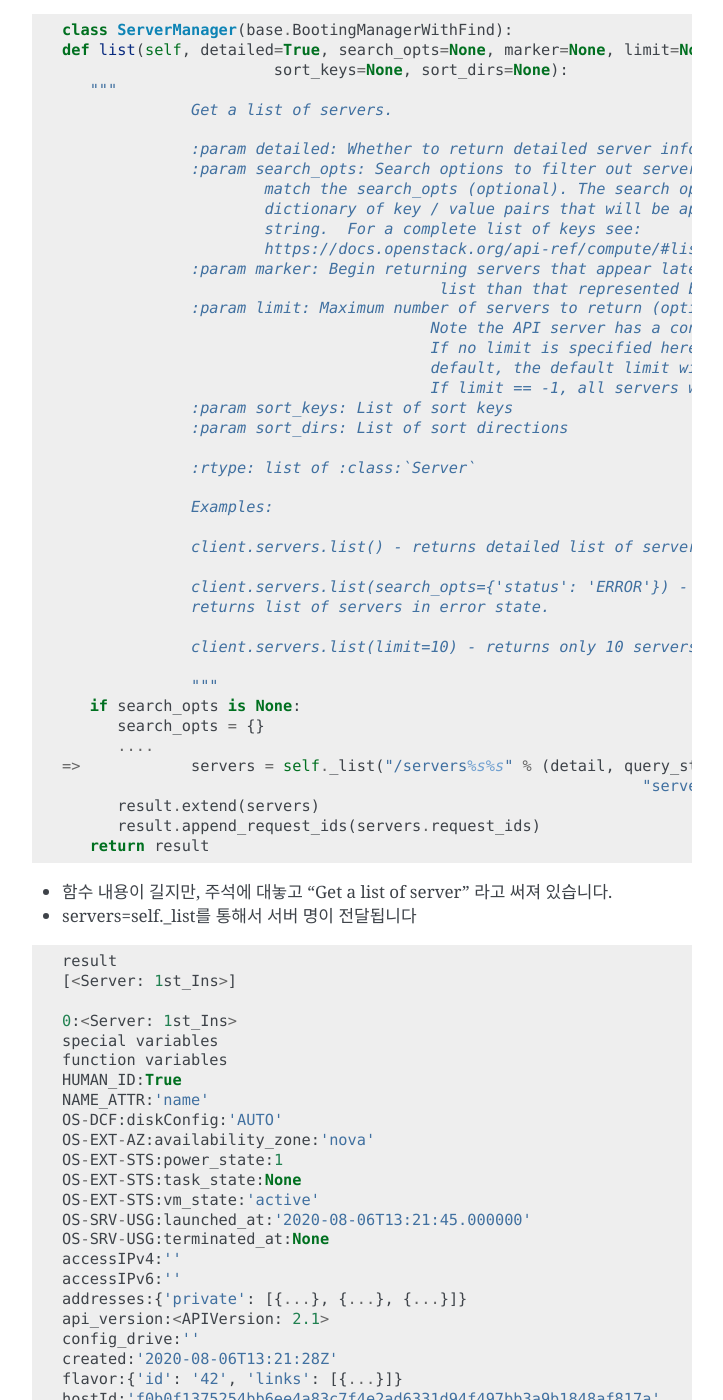
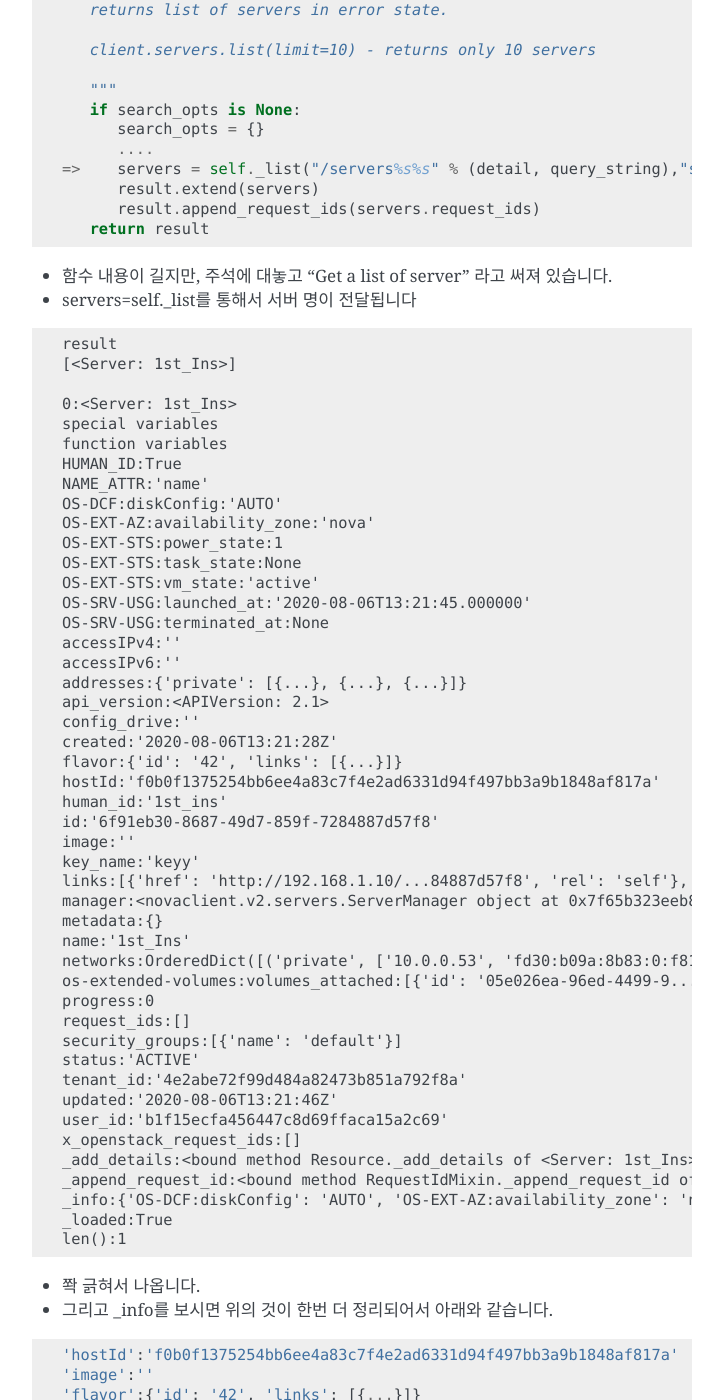
Before and after one commit to openstack-kr/contributhon-2020, a Sphinx documentation site: the page built from doc/source/keonwoo_lee/Openstack_server_list_trace.rst, in a window 1280 px wide and 1400 px high, scrolled down 16093 px. Shown: the whole window, without its empty margins (388-1111 px from the left). Built offline with Sphinx 7.4.7, drawn with Linux system fonts in a browser that asks for light colours; the version number could not be read and is left out; some of the changed text lies outside the part shown.

Commit message:
Modified syntax

```diff
--- a/doc/source/keonwoo_lee/Openstack_server_list_trace.rst
+++ b/doc/source/keonwoo_lee/Openstack_server_list_trace.rst
@@ -267,7 +267,7 @@
                   self.LOG.error('Could not clean up: %s', err2)
             if self.options.debug:
                # 'raise' here gets caught and does not exit like we want
-         	   return result
+               return result
          else:
             try:
                self.clean_up(cmd, result, None)
@@ -291,7 +291,7 @@
       #              return 2
       cmd_factory, cmd_name, sub_argv = subcommand
       kwargs = {}
-   ①  if 'cmd_name' in utils.getargspec(cmd_factory.__init__).args:
+      if 'cmd_name' in utils.getargspec(cmd_factory.__init__).args: ①
          kwargs['cmd_name'] = cmd_name
       cmd = cmd_factory(self, self.options, **kwargs)
       result = 1
@@ -373,8 +373,7 @@
       parsed_args = self._run_before_hooks(parsed_args)
       self.formatter = self._formatter_plugins[parsed_args.formatter].obj
       column_names, data = self.take_action(parsed_args)
-      column_names, data = self._run_after_hooks(parsed_args,
-      										(column_names, data))
+      column_names, data = self._run_after_hooks(parsed_args,(column_names, data))
       self.produce_output(parsed_args, column_names, data)
       return 0
 
@@ -414,8 +413,7 @@
       parsed_args = self._run_before_hooks(parsed_args)
       self.formatter = self._formatter_plugins[parsed_args.formatter].obj
       column_names, data = self.take_action(parsed_args)
-      column_names, data = self._run_after_hooks(parsed_args,
-      										   (column_names, data))
+      column_names, data = self._run_after_hooks(parsed_args,(column_names, data))
       self.produce_output(parsed_args, column_names, data)
       return 0
 
@@ -476,8 +474,7 @@
    class Lister(display.DisplayCommandBase):
       def produce_output(self, parsed_args, column_names, data):
          if parsed_args.sort_columns and self.need_sort_by_cliff:
-            indexes = [column_names.index(c) for c in parsed_args.sort_columns
-         			  if c in column_names]
+            indexes = [column_names.index(c) for c in parsed_args.sort_columns if c in column_names]
             if indexes:
                data = sorted(data, key=operator.itemgetter(*indexes))
          (columns_to_include, selector) = self._generate_columns_and_selector(
@@ -487,13 +484,8 @@
             # of data that the user has expressed interest in
             # seeing. We have to convert the compress() output to a
             # list so the table formatter can ask for its length.
-            data = (list(self._compress_iterable(row, selector))
-         		   for row in data)
-         self.formatter.emit_list(columns_to_include,
-         					    data,
-         					    self.app.stdout,
-         					    parsed_args,
-         					    )
+            data = (list(self._compress_iterable(row, selector)) for row in data)
+            self.formatter.emit_list(columns_to_include,data,self.app.stdout,parsed_args,)
          return 0
 
 * self.formatter.emit_list 이후 출력이 됩니다.
@@ -517,24 +509,16 @@
 
    class TableFormatter(base.ListFormatter, base.SingleFormatter):
       def emit_list(self, column_names, data, stdout, parsed_args):
-         x = prettytable.PrettyTable(
-         	 column_names,
-         	 print_empty=parsed_args.print_empty,
-         )
+         x = prettytable.PrettyTable(column_names,print_empty=parsed_args.print_empty,)
          x.padding_width = 1
-
          # Add rows if data is provided
          if data:
             self.add_rows(x, column_names, data)
-
          # Choose a reasonable min_width to better handle many columns on a
          # narrow console. The table will overflow the console width in
          # preference to wrapping columns smaller than 8 characters.
          min_width = 8
-         self._assign_max_widths(
-         	 stdout, x, int(parsed_args.max_width), min_width,
-         	 parsed_args.fit_width)
-
+         self._assign_max_widths(stdout, x, int(parsed_args.max_width), min_width,parsed_args.fit_width)
          formatted = x.get_string()
          stdout.write(formatted)
          stdout.write('\n')
@@ -566,28 +550,18 @@
 
    class TableFormatter(base.ListFormatter, base.SingleFormatter):
       def emit_list(self, column_names, data, stdout, parsed_args):
-         x = prettytable.PrettyTable(
-         umn_names,
-         nt_empty=parsed_args.print_empty,
-
-         dding_width = 1
-
-         d rows if data is provided
-         ata:
-         f.add_rows(x, column_names, data)
-
-         oose a reasonable min_width to better handle many columns on a
-         rrow console. The table will overflow the console width in
-         eference to wrapping columns smaller than 8 characters.
-         width = 8
-         ._assign_max_widths(
-         out, x, int(parsed_args.max_width), min_width,
-         sed_args.fit_width)
-
-         atted = x.get_string()
-         ut.write(formatted)
-         ut.write('\n')
-         rn
+         x = prettytable.PrettyTable( column_names, print_empty=parsed_args.print_empty, )
+         x.padding_width = 1
+         # Add rows if data is provided if data: self.add_rows(x, column_names, data)
+         # Choose a reasonable min_width to better handle many columns on a
+         # narrow console. The table will overflow the console width in
+         # preference to wrapping columns smaller than 8 characters.
+         min_width = 8
+         self._assign_max_widths( stdout, x, int(parsed_args.max_width), min_width, parsed_args.fit_width)
+         formatted = x.get_string()
+         stdout.write(formatted)
+         stdout.write('\n')
+         return
 
 * x=prettytable.PrettyTable() 에서 +---+ 가 들어가게 이쁘게 테이블을 생성해주는 것 같습니다.
 * 이 때 들어가는 column들은 column_names 라는 argument가 될 것 같네요. 한번 찍어봅시다.
@@ -723,21 +697,21 @@
             if: parsed_args.no_name_lookup:
             else:
                columns = (
-         			 'ID',
-         			 'Name',
-         			 'Status',
-         			 'Networks',
-         			 'Image Name',
-         			 'Flavor Name',
-         		 )
+                  'ID',
+                  'Name',
+                  'Status',
+                  'Networks',
+                  'Image Name',
+                  'Flavor Name',
+               )
             column_headers = (
-         		 'ID',
-         		 'Name',
-         		 'Status',
-         		 'Networks',
-         		 'Image',
-         		 'Flavor',
-         	 )
+               'ID',
+               'Name',
+               'Status',
+               'Networks',
+               'Image',
+               'Flavor',
+            )
             mixed_case_fields = []
          marker_id = None
    =>    data = compute_client.servers.list(search_opts=search_opts,marker=marker_id,limit=parsed_args.limit)
@@ -780,44 +754,39 @@
 .. code-block:: python
 
    class ServerManager(base.BootingManagerWithFind):
-   def list(self, detailed=True, search_opts=None, marker=None, limit=None,
-  			  sort_keys=None, sort_dirs=None):
+   def list(self, detailed=True, search_opts=None, marker=None, limit=None,sort_keys=None, sort_dirs=None):
       """
-  		 Get a list of servers.
+      Get a list of servers.
+      :param detailed: Whether to return detailed server info (optional).
+      :param search_opts: Search options to filter out servers which don't
+         match the search_opts (optional). The search opts format is a
+         dictionary of key / value pairs that will be appended to the query
+         string.  For a complete list of keys see:
+         https://docs.openstack.org/api-ref/compute/#list-servers
+      :param marker: Begin returning servers that appear later in the server list than that represented by this server id (optional).
+      :param limit: Maximum number of servers to return (optional).
+         Note the API server has a configurable default limit.
+         If no limit is specified here or limit is larger than
+         default, the default limit will be used.
+         If limit == -1, all servers will be returned.
+      :param sort_keys: List of sort keys
+      :param sort_dirs: List of sort directions
+      :rtype: list of :class:`Server`
 
-  		 :param detailed: Whether to return detailed server info (optional).
-  		 :param search_opts: Search options to filter out servers which don't
-  			 match the search_opts (optional). The search opts format is a
-  			 dictionary of key / value pairs that will be appended to the query
-  			 string.  For a complete list of keys see:
-  			 https://docs.openstack.org/api-ref/compute/#list-servers
-  		 :param marker: Begin returning servers that appear later in the server
-  					    list than that represented by this server id (optional).
-  		 :param limit: Maximum number of servers to return (optional).
-  					   Note the API server has a configurable default limit.
-  					   If no limit is specified here or limit is larger than
-  					   default, the default limit will be used.
-  					   If limit == -1, all servers will be returned.
-  		 :param sort_keys: List of sort keys
-  		 :param sort_dirs: List of sort directions
+      Examples:
 
-  		 :rtype: list of :class:`Server`
+      client.servers.list() - returns detailed list of servers
 
-  		 Examples:
+      client.servers.list(search_opts={'status': 'ERROR'}) -
+      returns list of servers in error state.
 
-  		 client.servers.list() - returns detailed list of servers
+      client.servers.list(limit=10) - returns only 10 servers
 
-  		 client.servers.list(search_opts={'status': 'ERROR'}) -
-  		 returns list of servers in error state.
-
-  		 client.servers.list(limit=10) - returns only 10 servers
-
-  		 """
+      """
       if search_opts is None:
          search_opts = {}
          ....
-   =>            servers = self._list("/servers%s%s" % (detail, query_string),
-  								  "servers")
+   =>    servers = self._list("/servers%s%s" % (detail, query_string),"servers")
          result.extend(servers)
          result.append_request_ids(servers.request_ids)
       return result
@@ -825,7 +794,7 @@
 * 함수 내용이 길지만, 주석에 대놓고 "Get a list of server" 라고 써져 있습니다.
 * servers=self._list를 통해서 서버 명이 전달됩니다
 
-.. code-block:: python
+.. code-block:: none
 
    result
    [<Server: 1st_Ins>]
@@ -905,20 +874,18 @@
          data = compute_client.servers.list(search_opts=search_opts,marker=marker_id,limit=parsed_args.limit)
          #있는 list를 싹 다 긁어옴
          # 싹다 긁어온거랑, server 에서 가져온거랑 matching 시킴
-         table = (column_headers,
-         		  (utils.get_item_properties(
-         			  s, columns,
-         			  mixed_case_fields=mixed_case_fields,
-         			  formatters={
-         				  'OS-EXT-STS:power_state':
-         					  _format_servers_list_power_state,
-         				  'Networks': _format_servers_list_networks,
-         				  'Metadata': utils.format_dict,
-         			  },
-         		  ) for s in data))
+         table =  (column_headers,
+                  (utils.get_item_properties(
+                     s, columns,
+                     mixed_case_fields=mixed_case_fields,
+                     formatters={'OS-EXT-STS:power_state': _format_servers_list_power_state,
+                        'Networks': _format_servers_list_networks,
+                        'Metadata': utils.format_dict,
+                     },
+                  ) for s in data))
          return table
 
-.. code-block:: python
+.. code-block:: none
 
    table
    0:('ID', 'Name', 'Status', 'Networks', 'Image', 'Flavor')
```
Also changed, not shown: other parts of doc/source/keonwoo_lee/Openstack_server_list_trace.rst (+2 -2 lines).
